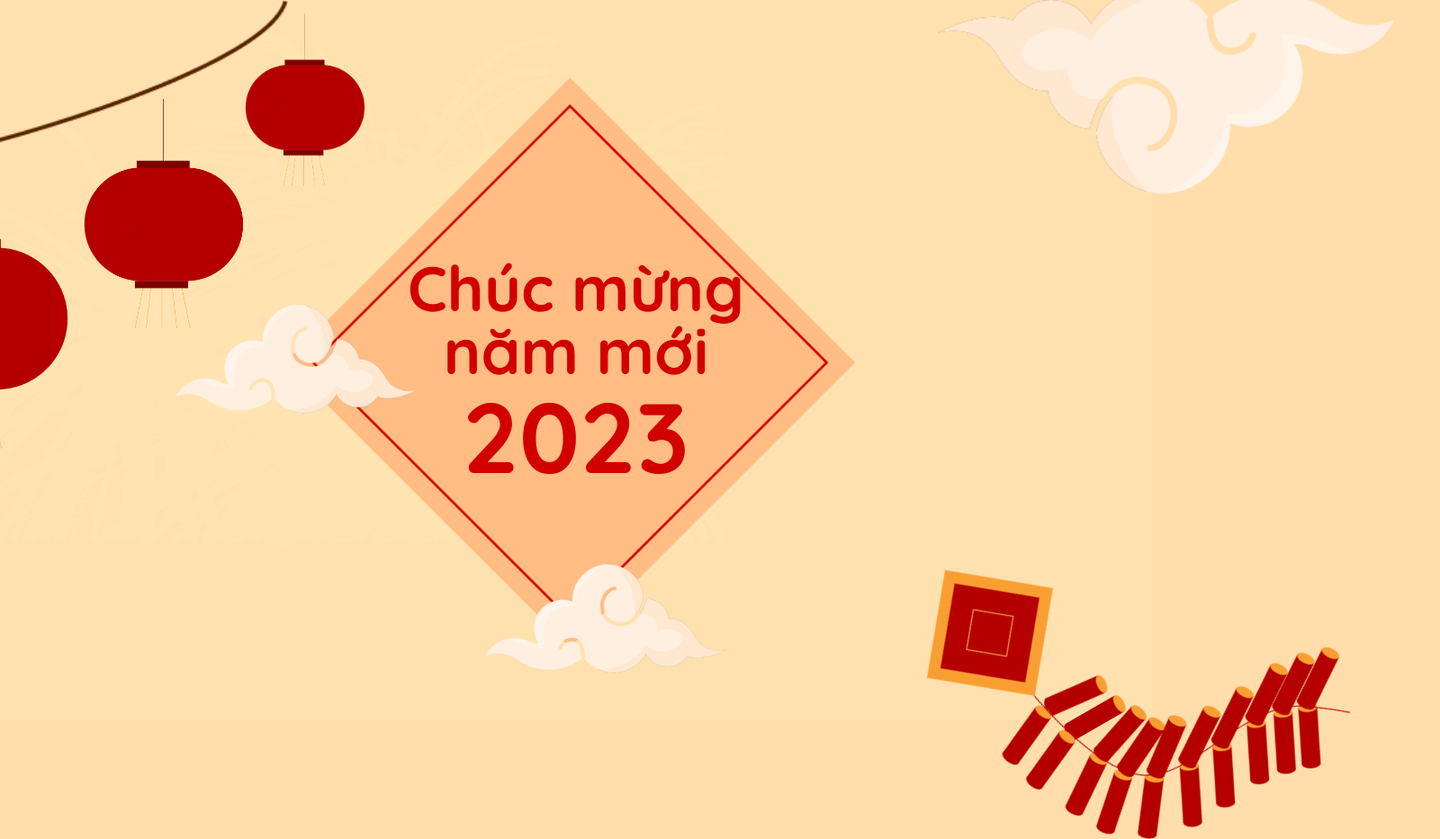
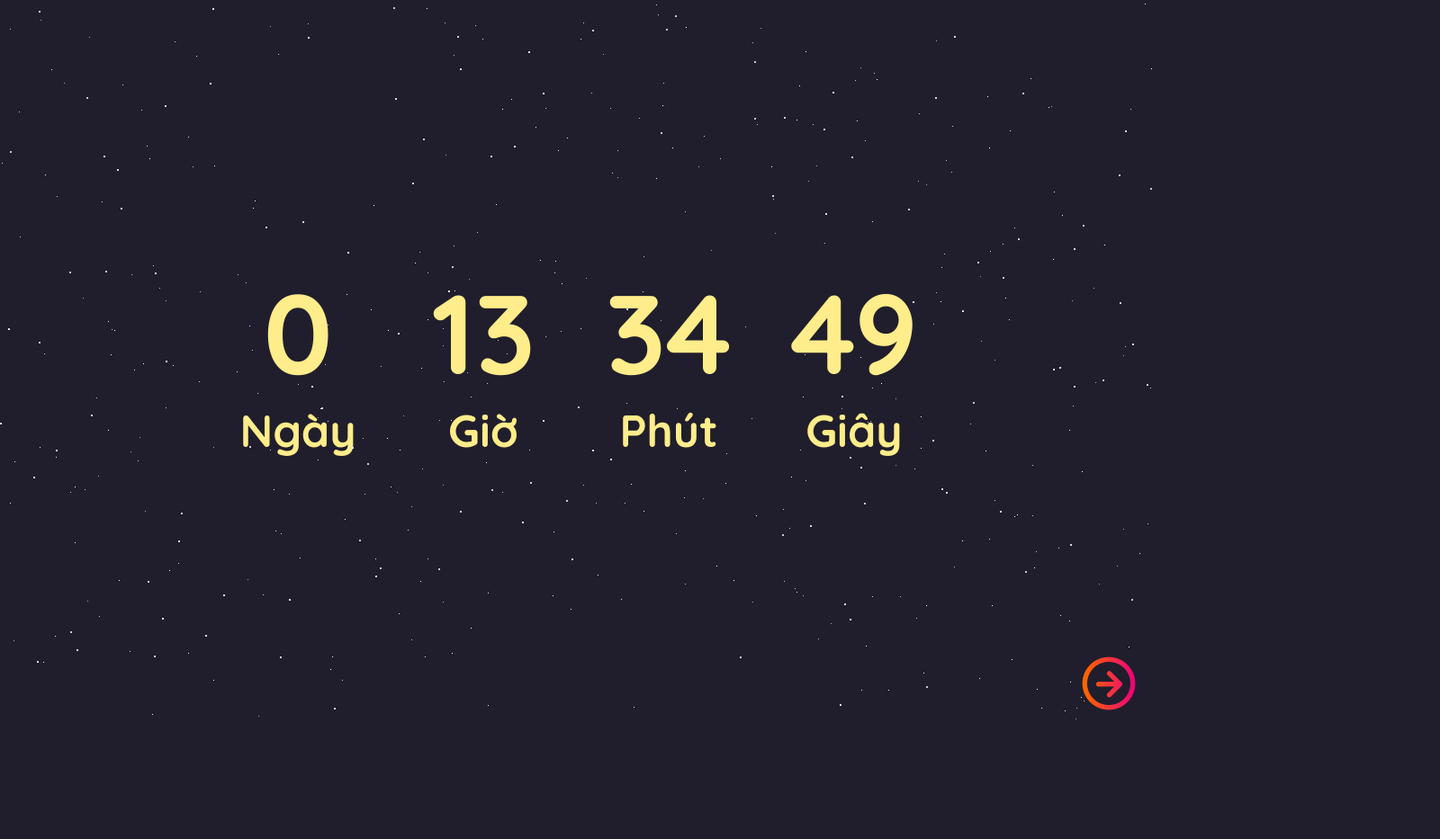
Before and after one commit to ShiroganeToru/LandingPageNewYear, a website: page index.html in a window 1280 px wide. Shown: the whole page at 90% size, 1600 px wide, since content can reach past the window. After the commit the page ends 800 px from the top, so only its background shows below. Drawn offline with Linux system fonts and the light colour scheme; a web font is replaced by a local one.

Commit message:
change page

```diff
--- a/index.html
+++ b/index.html
@@ -10,7 +10,7 @@
     <link href="https://fonts.googleapis.com/css2?family=Quicksand:wght@300;400;500;600;700&display=swap" rel="stylesheet">
 </head>
 <body>
-    <script type="module" src = "./Components/LoadingPage.js"></script>
+    <script type="module" src = "./Components/index.js"></script>
     <link rel="preconnect" type="text/css" href="https://fonts.googleapis.com"><link rel="preconnect" href="https://fonts.gstatic.com" crossorigin><link href="https://fonts.googleapis.com/css2?family=Comforter+Brush&family=Montserrat:wght@800&family=Quicksand:wght@300&display=swap" rel="stylesheet">
 </body>
 </html>
```
